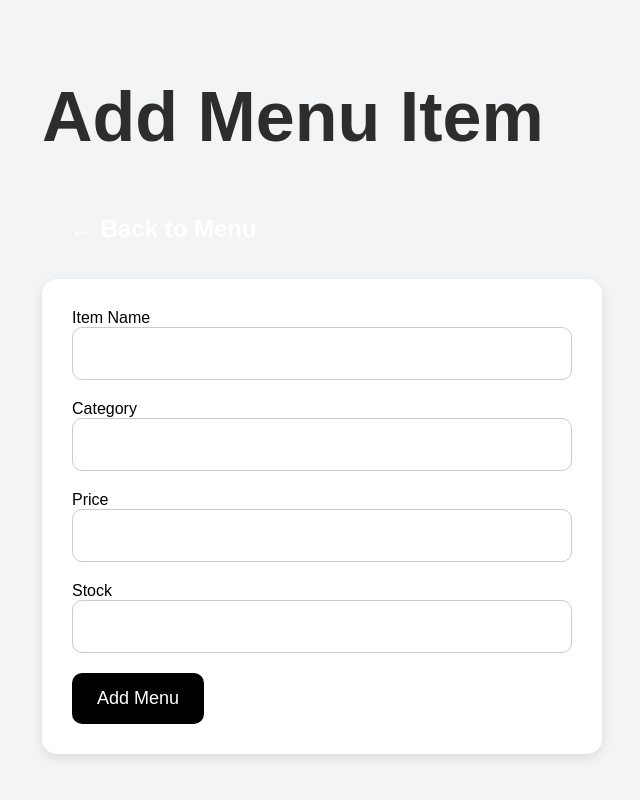
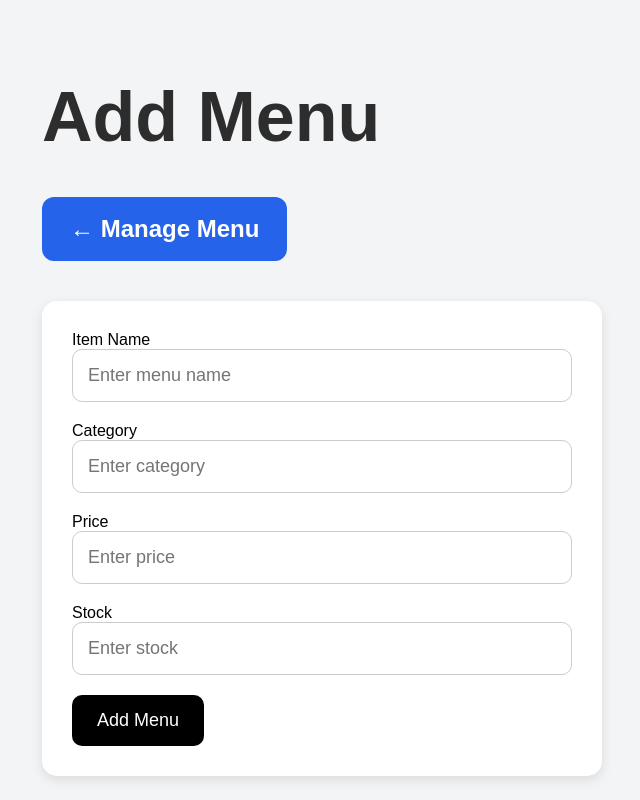
Before and after one commit to Tun30beep/Tun30beep-CS104_Tun, a Flask app: page /add in a window 1280 px wide. Shown: the whole page, without its empty margins (22-662 px from the left). Run offline with Flask 3, Linux system fonts and the light colour scheme.

Commit message:
Update add.html

```diff
--- a/templates/add.html
+++ b/templates/add.html
@@ -1,14 +1,15 @@
 <!DOCTYPE html>
-<html>
+<html lang="en">
+<head>
 
-<head>
+    <meta charset="UTF-8">
+
+    <meta name="viewport" content="width=device-width, initial-scale=1.0">
 
     <title>Add Menu</title>
 
-    <link
-        rel="stylesheet"
-        href="{{ url_for('static', filename='style.css') }}"
-    >
+    <link rel="stylesheet"
+    href="{{ url_for('static', filename='style.css') }}">
 
 </head>
 
@@ -16,31 +17,55 @@
 
     <div class="container">
 
-    <h1>Add Menu Item</h1>
+        <h1>Add Menu</h1>
 
-    <!-- Back Button -->
-    <a class="btn home-btn" href="/menu">
-        ← Back to Menu
+        <div class="button-group">
+
+            <a href="/menu" class="btn btn-blue">
+                ← Manage Menu
             </a>
 
-    <br><br>
+        </div>
 
         <form method="POST">
 
             <label>Item Name</label>
-        <input type="text" name="item_name" required>
+
+            <input type="text"
+            name="item_name"
+            placeholder="Enter menu name"
+            required>
+
 
             <label>Category</label>
-        <input type="text" name="category" required>
+
+            <input type="text"
+            name="category"
+            placeholder="Enter category"
+            required>
+
 
             <label>Price</label>
-        <input type="number" name="price" required>
+
+            <input type="number"
+            step="0.01"
+            name="price"
+            placeholder="Enter price"
+            required>
+
 
             <label>Stock</label>
-        <input type="number" name="stock" required>
+
+            <input type="number"
+            name="stock"
+            placeholder="Enter stock"
+            required>
+
 
             <button type="submit">
+
                 Add Menu
+
             </button>
 
         </form>
```
Lines whose indentation alone changed are shown as unchanged.
